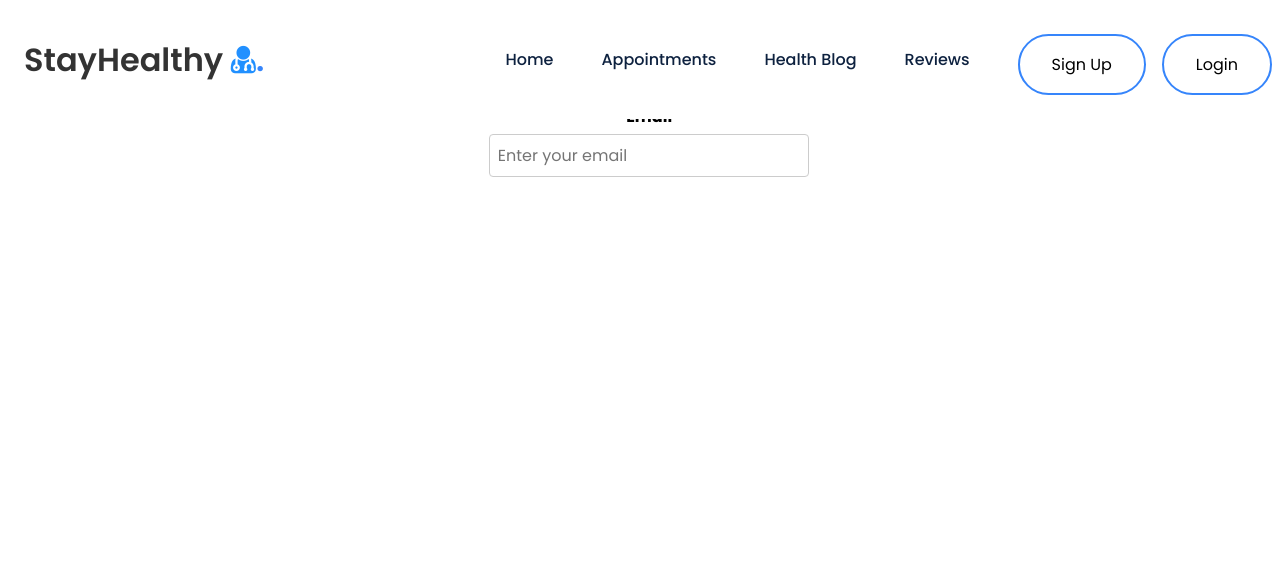
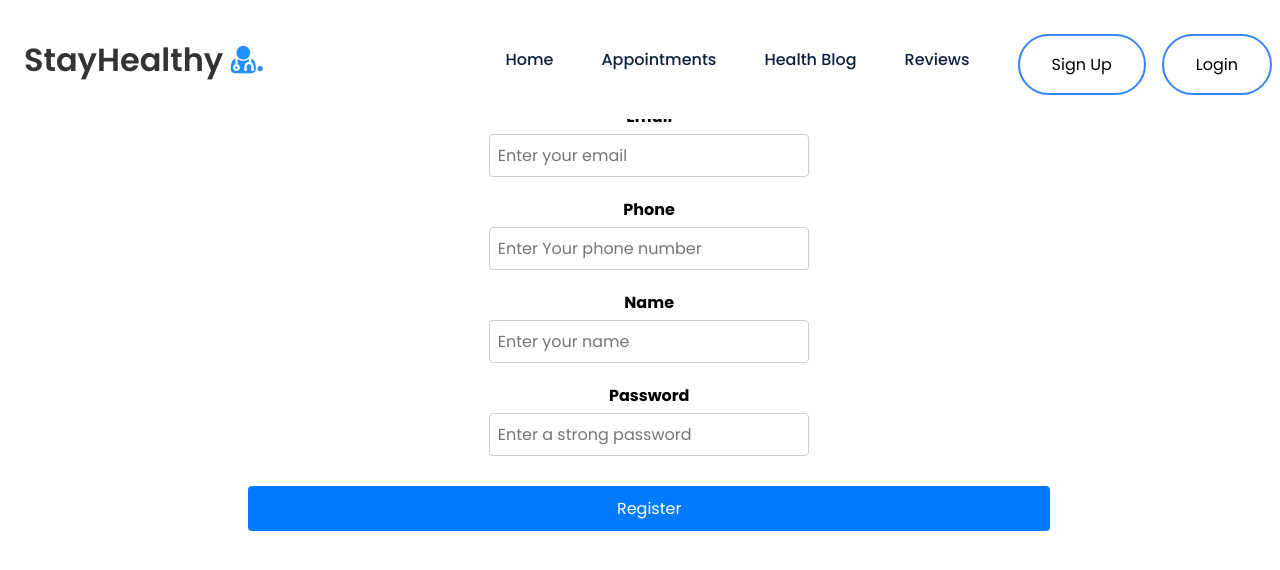
Before and after one commit to mjk-hudson/test_med_app, a React (Create React App) app: page /SignUp in a window 1280 px wide. Shown: the top 570 px of the page. Built offline with nearby package versions, Linux system fonts and the light colour scheme.

Commit message:
html converted to react components with links

```diff
--- a/src/Components/log-in/Login.js
+++ b/src/Components/log-in/Login.js
@@ -22,12 +22,13 @@ function Login() {
                 <form>
                 {/* Form group for email input */}
                 <div className="form-group">
-                    <label for="email">Email</label>
-                    <input type="email" name="email" id="email" className="form-control" placeholder="Enter your email" aria-describedby="helpId" />
+                    <label htmlFor="email">Email</label>
+                    <input type="email" name="email" id="email" className="form-control" placeholder="Enter your email" aria-describedby="helpId"
+                    required />
                 </div>
                 {/* Form group for password input */}
                 <div className="form-group">
-                    <label for="password">Password</label>
+                    <label htmlFor="password">Password</label>
                     <input
                     type="password"
                     name="password"
@@ -35,6 +36,8 @@ function Login() {
                     className="form-control"
                     placeholder="Enter your password"
                     aria-describedby="helpId"
+                    required
+                    title="Password Required"
                     />
                 </div>
                 {/* Button group for login and reset buttons */}
--- a/src/Components/sign-up/Sign-Up.js
+++ b/src/Components/sign-up/Sign-Up.js
@@ -61,12 +61,65 @@ const SignUp = () => {
             <div className="signup-grid">
                 <div className="signup-form">
                     <form method="POST" onSubmit={register}>
+                        {/*email*/}
                         <div className="form-group">
                             <label htmlFor="email">Email</label>
                             <input value={email} onChange={(e) => setEmail(e.target.value)} type="email" name="email" id="email" className="form-control" placeholder="Enter your email" aria-describedby="helpId" />
                             {showerr && <div className="err" style={{ color: 'red' }}>{showerr}</div>}
                         </div>
                         {/* Apply similar logic for other form elements like name, phone, and password to capture user information */}
+                        {/*Phone*/}
+                        <div className='form-group'>
+                            <label htmlFor='phone'>Phone</label>
+                            <input
+                            value={phone}
+                            onChange ={(e) => setPhone(e.target.value)} type='phone'
+                            name='phone'
+                            id='phone'
+                            className = 'form-control'
+                            placeholder='Enter Your phone number' aria-describedby='helpId'
+                            required
+                            minLength="10"
+                            title="Please enter a 10 digit phone"
+                            />
+                            {showerr && <div className='err' style={{color: 'red'}}>{showerr}</div>}
+                        </div>
+                        {/*Name*/}
+                        <div className='form-group'>
+                            <label htmlFor='Name'>Name</label>
+                            <input
+                            value ={name}
+                            onChange={(e) => setName(e.target.value)}
+                            type='text'
+                            name='name'
+                            id='name'
+                            className='form-control'
+                            placeholder='Enter your name'
+                            required
+                            minLength="2"
+                            pattern="^[a-zA-Z\s]{2,}$"
+                            title="Name must be at least 2 letters"
+                            />
+                            {showerr && <div className="err" style={{color:"red"}}>{showerr}</div>}
+                            </div>
+                            {/*Password*/}
+                            <div className="form-group">
+                                <label htmlFor="password">Password</label>
+                                <input
+                                value={password}
+                                onChange={(e) => setPassword(e.target.value)}
+                                type="password"
+                                name="password"
+                                id="password"
+                                className="form-control"
+                                placeholder="Enter a strong password"
+                                required
+                                minLength="10"
+                                pattern="(?=.*[a-z])(?=.*[A-Z] (?=.*[@$!%*?&])) [A-Za-z\d@$!%*?&]{10,}"
+                                title="Password: 8+ chars, Uppercase, lowercase, number, symbol"/>
+                                {showerr && <div className="err" style={{color: "red"}}>{showerr}</div>}
+                            </div>
+                            <button type="submit" className="btn btn-primary">Register</button>
                     </form>
                 </div>
             </div>
```
